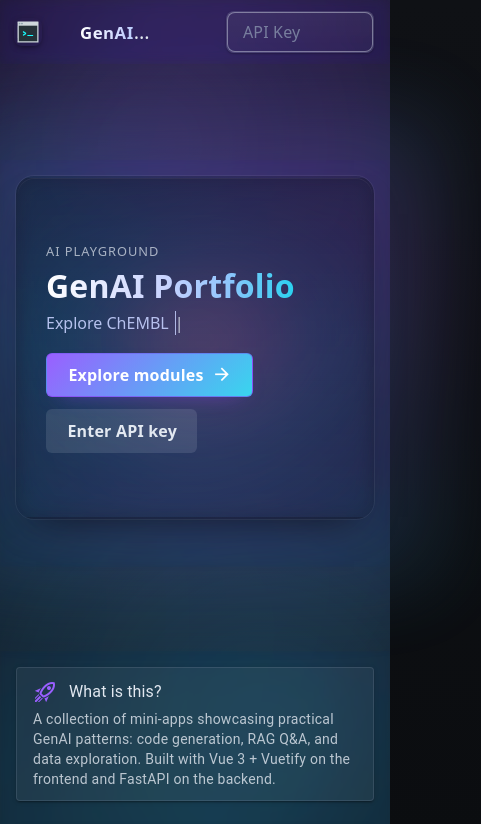
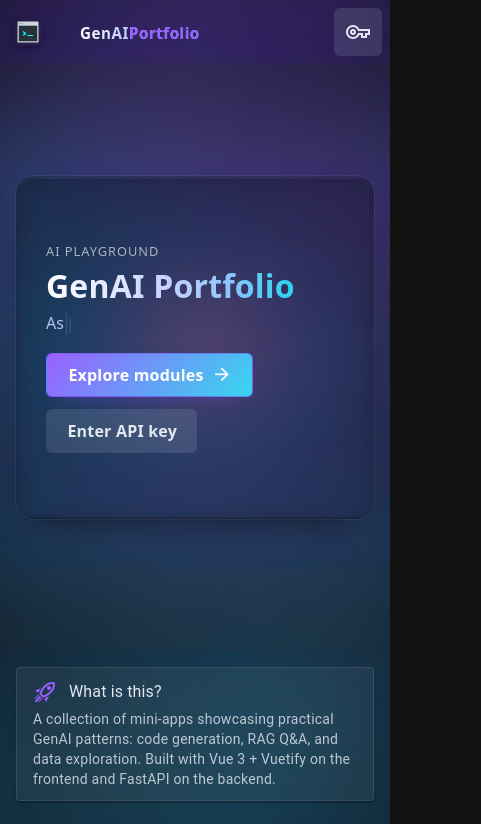
Before and after one commit to anguera5/code-generator, a Vue app in the folder frontend/: page / in a window 390 px wide. Shown: the top 824 px of the page, 481 px wide, since content can reach past the window. Built offline with nearby package versions, Linux system fonts and the light colour scheme.

Commit message:
Fix mobile devices

```diff
--- a/frontend/index.html
+++ b/frontend/index.html
@@ -3,7 +3,7 @@
   <head>
     <meta charset="UTF-8" />
     <meta name="viewport" content="width=device-width, initial-scale=1.0" />
-    <title>GenAIPortfolio</title>
+    <title>GenAI Portfolio</title>
     <link rel="icon" href="/src/assets/favicon.png" type="image/png" />
     <link href="https://cdn.jsdelivr.net/npm/@mdi/font@7.x/css/materialdesignicons.min.css" rel="stylesheet">
   </head>
--- a/frontend/src/App.vue
+++ b/frontend/src/App.vue
@@ -55,10 +55,14 @@
       <v-btn class="nav-trigger mr-2" icon variant="text" @click="drawer = !drawer" :aria-label="drawer ? 'Close project drawer' : 'Open project drawer'">
         <v-img src="/src/assets/favicon.png" width="28" height="28" alt="Projects" class="elevate" />
       </v-btn>
-      <v-toolbar-title class="clickable-title" @click="$router.push('/')">
-        <span class="brand">GenAI<span class="accent">Portfolio</span></span>
+      <v-toolbar-title>
+        <router-link to="/" class="brand brand-link">GenAI<span class="accent">Portfolio</span></router-link>
       </v-toolbar-title>
       <v-spacer />
+      <!-- Mobile API key button -->
+      <v-btn class="api-key-button-mobile mr-2" icon variant="tonal" @click="apiKeyDialog = true" aria-label="Set API Key on mobile">
+        <v-icon icon="mdi-key-outline" />
+      </v-btn>
       <v-text-field
         v-model="apiKeyStore.apiKey"
         label="API Key"
@@ -70,6 +74,28 @@
         class="mr-4 api-key-field"
       />
     </v-app-bar>
+
+    <!-- API Key Dialog (mobile-friendly) -->
+    <v-dialog v-model="apiKeyDialog" max-width="420">
+      <v-card>
+        <v-card-title>Set API Key</v-card-title>
+        <v-card-text>
+          <v-text-field
+            v-model="tempApiKey"
+            label="API Key"
+            type="password"
+            variant="outlined"
+            hide-details
+            autofocus
+          />
+          <div class="text-caption mt-2" style="opacity:.7">Your key is stored locally in your browser.</div>
+        </v-card-text>
+        <v-card-actions class="justify-end">
+          <v-btn variant="text" @click="apiKeyDialog = false">Cancel</v-btn>
+          <v-btn color="primary" variant="flat" @click="saveApiKey">Save</v-btn>
+        </v-card-actions>
+      </v-card>
+    </v-dialog>
 
     <v-main>
       <router-view />
@@ -89,10 +115,20 @@
   github: 'https://github.com/anguera5'
 }
 const apiKeyStore = useApiKeyStore()
+
+// Mobile API key dialog state
+const apiKeyDialog = ref(false)
+const tempApiKey = ref(apiKeyStore.apiKey)
+function saveApiKey() {
+  apiKeyStore.apiKey = tempApiKey.value
+  apiKeyDialog.value = false
+}
 </script>
 
 <style>
 html, body, #app { height: 100%; }
+/* Prevent horizontal scrollbar on mobile */
+html, body { overflow-x: hidden; }
 
 .app-bar { backdrop-filter: blur(6px) saturate(140%); background: linear-gradient(90deg, rgba(255,255,255,0.04), rgba(255,255,255,0)); }
 .nav-trigger { color: #e2e8f0 !important; }
@@ -102,6 +138,8 @@
 .clickable-title { cursor: pointer; user-select: none; }
 .brand { font-weight: 700; letter-spacing: 0.5px; font-size: 1.05rem; background: linear-gradient(90deg,#fff,#c7d2fe,#93c5fd,#22d3ee); -webkit-background-clip: text; background-clip: text; color: transparent; }
 .brand .accent { color: #9a5fff; -webkit-text-fill-color: #9a5fff; background: none; }
+/* Make only the brand text clickable area */
+.brand-link { text-decoration: none; display: inline-flex; align-items: center; cursor: pointer; }
 
 .app-drawer { background: linear-gradient(180deg, rgba(255,255,255,0.05), rgba(255,255,255,0.02)) !important; backdrop-filter: blur(14px) saturate(160%); border-right: 1px solid rgba(148,163,184,0.18) !important; }
 .drawer-header { color: #e2e8f0; font-weight: 600; }
@@ -131,5 +169,29 @@
 .v-main { position: relative; z-index: 1; }
 
 .api-key-field input { font-size: 0.75rem; letter-spacing: 0.5px; }
+/* Desktop shows text field; mobile shows key icon */
+.api-key-button-mobile { display: none; }
+
+/* Mobile tweaks: prevent title from truncating and free space */
+@media (max-width: 600px) {
+  /* Hide API key input on small screens to avoid crowding */
+  .api-key-field { display: none !important; }
+  .api-key-button-mobile { display: inline-flex; }
+
+  /* Let the title breathe and avoid ellipsis */
+  .app-bar .v-toolbar-title {
+    overflow: visible;
+    text-overflow: clip;
+    white-space: nowrap;
+    max-width: 100%;
+    min-width: 0;
+  }
+
+  /* Slightly reduce brand size on very small widths */
+  .brand { font-size: 0.95rem; }
+
+  /* Make the nav icon a touch smaller to gain a few pixels */
+  .nav-trigger .v-img { width: 24px; height: 24px; }
+}
 
 </style>
```
